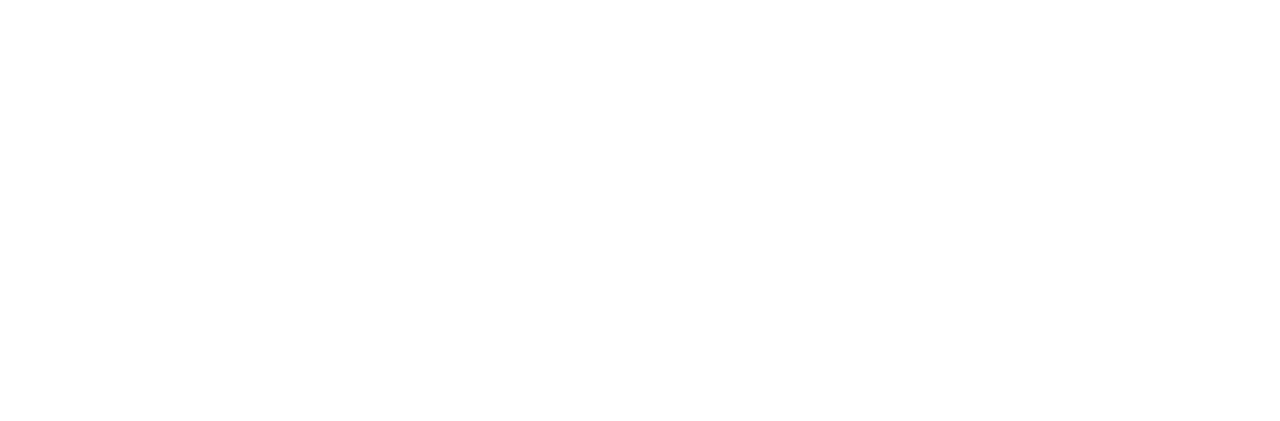
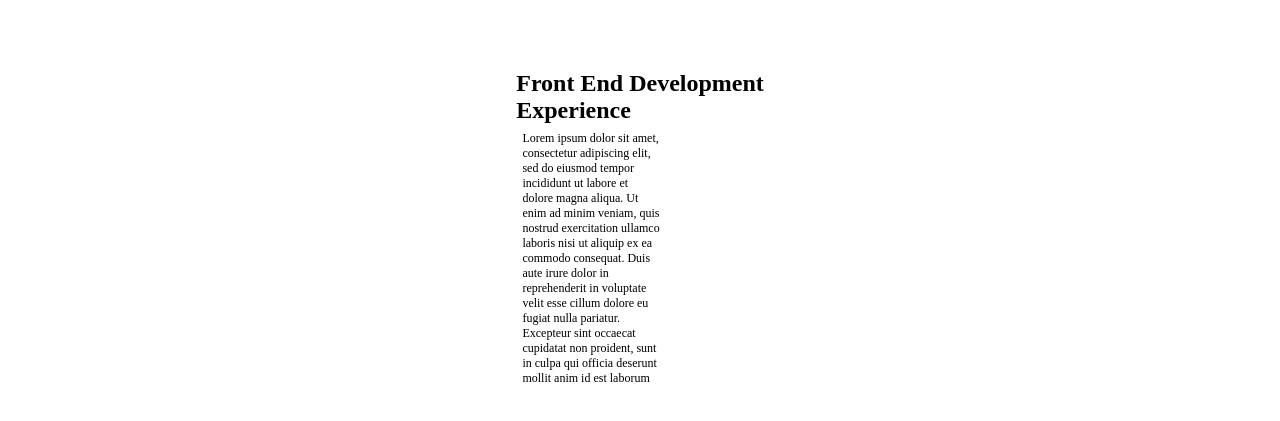
Before and after one commit to rjointer2/portfolio_client, a Next.js app: page / in a window 1280 px wide. Shown: the part 969-1390 px from the top of the page. Before the commit the page ends 880 px from the top, so only its background shows below. Built offline with nearby package versions, Linux system fonts and the light colour scheme.

Commit message:
somewhat starting on the front end experience part while add the drop down menu

```diff
--- /dev/null
+++ b/components/Front_End_Experience/Front_End_Experience.tsx
@@ -0,0 +1,30 @@
+
+import React from 'react'
+import { LandingH2 } from '../Landing/LandingStyles'
+import { FlexChild, Flex_Container, TextCenter, Text } from '../Styled_components/Aligment'
+
+export default function Front_End_Experience() {
+    return (
+        <Flex_Container>
+            <FlexChild>
+                <h2>
+                    Front End Development <br/>
+                    Experience
+                </h2>
+                <Text>
+                    Lorem ipsum dolor sit amet, consectetur adipiscing elit, sed do eiusmod
+                    tempor incididunt ut labore et dolore magna aliqua. Ut enim ad minim veniam,
+                    quis nostrud exercitation ullamco laboris nisi ut aliquip ex ea commodo
+                    consequat. Duis aute irure dolor in reprehenderit in voluptate velit
+                    esse cillum dolore eu fugiat nulla pariatur. Excepteur sint occaecat
+                    cupidatat non proident, sunt in culpa qui officia deserunt mollit anim
+                    id est laborum
+                    </Text>
+            </FlexChild>
+
+            <FlexChild>
+
+            </FlexChild>
+        </Flex_Container>
+    )
+}
--- /dev/null
+++ b/components/Front_End_Experience/Front_End_Experience_Styles.ts
@@ -0,0 +1,2 @@
+
+export {}
--- a/components/Landing/Landing.tsx
+++ b/components/Landing/Landing.tsx
@@ -1,6 +1,7 @@
 
 
 import React from 'react';
+import { TextCenter } from '../Styled_components/Aligment';
 import { Background, Container, Content, LandingH2, LandingScroll, VideoBackground, Inline } from './LandingStyles';
 
 // copmponents
@@ -15,10 +16,11 @@
                 <VideoBackground autoPlay loop muted src='./bg.mp4'/>
             </Background>
             <Content>
-                <h2>
-                    Roosevelt Jointer
-                </h2>
-
+                <TextCenter>
+                    <h2>
+                        Roosevelt Jointer
+                    </h2>
+                </TextCenter>
                 <Inline>
                     <LandingH2>
                         A&nbsp;
--- a/components/Nav/NavStyles.ts
+++ b/components/Nav/NavStyles.ts
@@ -25,11 +25,11 @@
     display: flex;
     justify-content: space-between;
     z-index: 1;
-    padding: 0 24px;
     max-width: 1100px;
 
     @media screen and (min-width: 720px) {
-        width: 100vw;
+        padding: 0 24px;
+        flex-direction: column;
     }
 `;
 
@@ -61,16 +61,17 @@
     transition: .6s;
     border-radius: 4px;
     transform: translateY(.7em);
+
+    @media screen and (max-width: 400px) {
+        display: none;
+    }
 `;
 
 export const LogoWrapper = styled.div`
-        margin-right: 50vw;
-    @media screen and (min-width: 302px) {
-        margin-right: 10vw;
-    }
+    margin-right: 50vw;
 
-    @media screen and (min-width: 200px) {
-        margin-right: 1px;
+    @media screen and (max-width: 200px) {
+        margin-right: 1vw;
     }
 `;
 
--- a/components/Styled_components/Aligment.ts
+++ b/components/Styled_components/Aligment.ts
@@ -2,3 +2,32 @@
 
 import styled from "styled-components";
 import { secondary } from "./palette";
+
+export const Flex_Container = styled.div`
+    display: flex;
+    justify-content: center;
+    align-items: center;;
+    height: 80vh;
+
+    @media screen and (max-width: 720px) {
+        flex-direction: column;
+    }
+`;
+
+export const FlexChild = styled.div`
+
+`;
+
+
+// Text
+
+export const TextCenter = styled.div`
+    text-align: center;
+`;
+
+export const Text = styled.p`
+    font-size: 12px;
+    padding: 2.5%;
+    overflow-wrap: break-word;
+    inline-size: 150px;
+`;
--- a/pages/index.tsx
+++ b/pages/index.tsx
@@ -9,6 +9,7 @@
 import Footer from '../components/Footer/Footer';
 import Contact from '../components/Contact/Contact';
 import Experience from '../components/Experience/Experience';
+import Front_End_Experience from '../components/Front_End_Experience/Front_End_Experience';
 
 
 
@@ -25,8 +26,8 @@
 
       <Nav/>
       <Landing/>
+      <Front_End_Experience />
 
-      <Experience />
       <Contact />
       <Footer />
 
```
